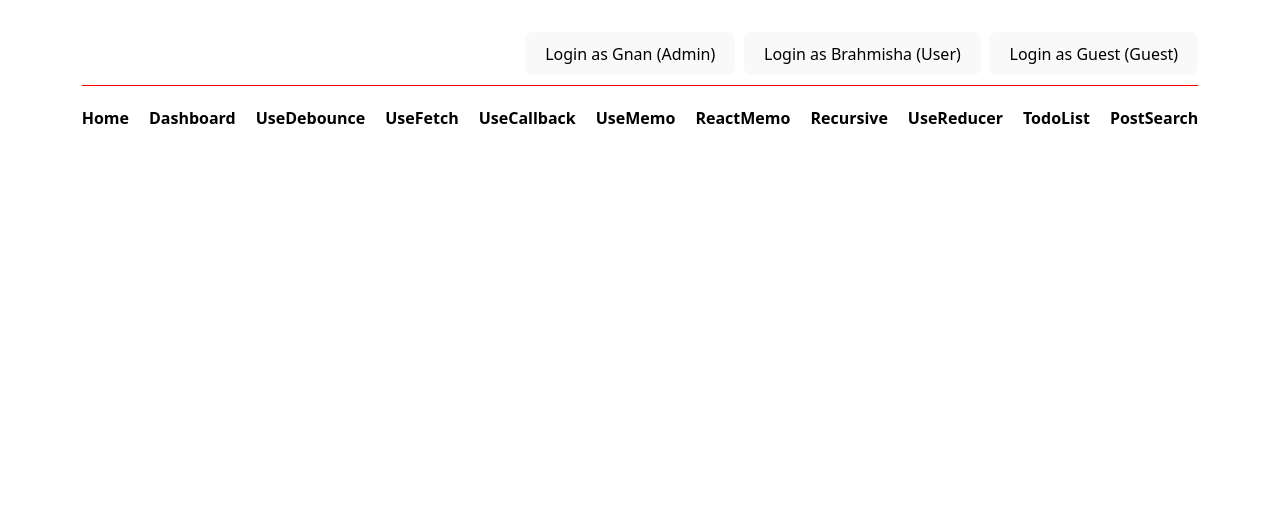
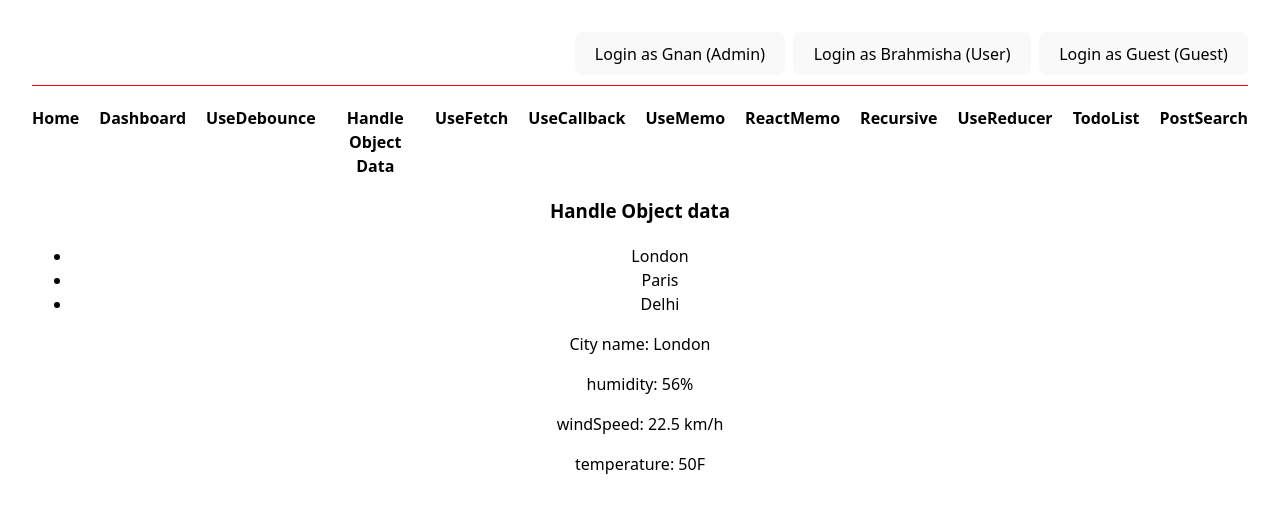
Before and after one commit to gnani007/react_features, a React (Vite) app: page /handleObjData in a window 1280 px wide. Shown: the top 512 px of the page. Built offline with nearby package versions, Linux system fonts and the light colour scheme.

Commit message:
handle Object data to show the city details

```diff
--- a/src/App.tsx
+++ b/src/App.tsx
@@ -12,6 +12,7 @@ import Recursive from "./pages/Recursive"
 import TodoList from "./pages/TodoList"
 import PostSearch from './pages/PostSearch'
 import './App.scss'
+import HandleObjectData from './pages/HandleObjectData'
 
 function App() {
 
@@ -40,6 +41,7 @@ function App() {
           <Link to="/">Home</Link>
           <Link to="/dashboard">Dashboard</Link>
           <Link to="/useDebounce">UseDebounce</Link>
+          <Link to="/handleObjData">Handle Object Data</Link>
           <Link to="/useFetch">UseFetch</Link>
           <Link to="/useCallback">UseCallback</Link>
           <Link to="/useMemo">UseMemo</Link>
@@ -54,6 +56,7 @@ function App() {
         <Routes>
           <Route path='/' index element={<Home />} />
           <Route path='/dashboard' element={<ProtectedRoutes><Dashboard /></ProtectedRoutes>} />
+          <Route path="/handleObjData" element={<HandleObjectData />} />
           <Route path='/useDebounce' element={<UseDebounce />} />
           <Route path='/useFetch' element={<UseFetch />} />
           <Route path="/useCallback" element={<UseCallback />} />
--- a/src/pages/HandleObjectData.tsx
+++ b/src/pages/HandleObjectData.tsx
@@ -1,7 +1,37 @@
+import {useState} from 'react'
+import {data} from '../mockData/cityDetails'
+
+interface CityDetails {
+    humidity: string;
+    windSpeed: string;
+    temperature: string;
+}
+
 const HandleObjectData = () => {
+    const [cityName, setCityName] = useState(Object.keys(data)[0])
+    const [selectedCityDetails, setSelectedCityDetails] = useState<CityDetails>(data[cityName])
+
+    const cityDetails = (city: string) => {
+        setSelectedCityDetails(data[city])
+        setCityName(city)
+    }
+
     return (
         <div>
             <h3>Handle Object data</h3>
+            <div className='city-list'>
+                <ul>
+                    {Object.keys(data).map((city) => {
+                        return <li onClick={() => cityDetails(city)}>{city}</li>
+                    })}
+                </ul>
+            </div>
+            <div className='city-details'>
+                <p>City name: {cityName}</p>
+                <p>humidity: {selectedCityDetails.humidity}</p>
+                <p>windSpeed: {selectedCityDetails.windSpeed}</p>
+                <p>temperature: {selectedCityDetails.temperature}</p>
+            </div>
         </div>
     )
 }
```
